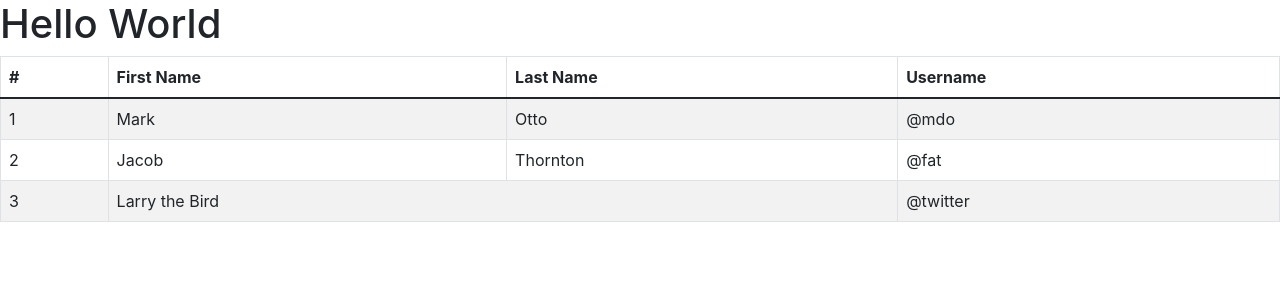
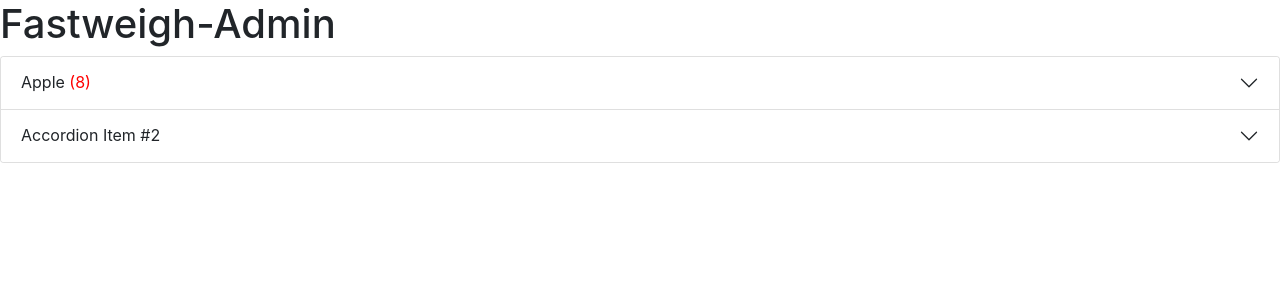
Before and after one commit to ndnghiadn/FastWeigh, a React (Create React App) app: page / in a window 1280 px wide. Shown: the top 300 px of the page. Built offline with nearby package versions, Linux system fonts and the light colour scheme.

Commit message:
update UI

```diff
--- a/src/App.js
+++ b/src/App.js
@@ -1,38 +1,34 @@
-import { Table } from 'react-bootstrap'
+import { Accordion, Button } from 'react-bootstrap'
 
 function App() {
   return (
     <div className="App">
-      <h1>Hello World</h1>
-      <Table striped bordered hover>
-        <thead>
-          <tr>
-            <th>#</th>
-            <th>First Name</th>
-            <th>Last Name</th>
-            <th>Username</th>
-          </tr>
-        </thead>
-        <tbody>
-          <tr>
-            <td>1</td>
-            <td>Mark</td>
-            <td>Otto</td>
-            <td>@mdo</td>
-          </tr>
-          <tr>
-            <td>2</td>
-            <td>Jacob</td>
-            <td>Thornton</td>
-            <td>@fat</td>
-          </tr>
-          <tr>
-            <td>3</td>
-            <td colSpan={2}>Larry the Bird</td>
-            <td>@twitter</td>
-          </tr>
-        </tbody>
-      </Table>
+      <h1>Fastweigh-Admin</h1>
+      <Accordion alwaysOpen>
+        <Accordion.Item eventKey="0">
+          <Accordion.Header>Apple&nbsp;<span style={{color: 'red' }}>(8)</span></Accordion.Header>
+          <Accordion.Body>
+            <div>
+              <Button variant="primary">Add</Button>
+              <Button variant="primary">Edit</Button>
+              <Button variant="danger">Delete</Button>
+            </div>
+            <span>Price: 18.200/kg</span>
+          </Accordion.Body>
+        </Accordion.Item>
+        <Accordion.Item eventKey="1">
+          <Accordion.Header>Accordion Item #2</Accordion.Header>
+          <Accordion.Body>
+            Lorem ipsum dolor sit amet, consectetur adipiscing elit, sed do eiusmod
+            tempor incididunt ut labore et dolore magna aliqua. Ut enim ad minim
+            veniam, quis nostrud exercitation ullamco laboris nisi ut aliquip ex ea
+            commodo consequat. Duis aute irure dolor in reprehenderit in voluptate
+            velit esse cillum dolore eu fugiat nulla pariatur. Excepteur sint occaecat
+            cupidatat non proident, sunt in culpa qui officia deserunt mollit anim id
+            est laborum.
+          </Accordion.Body>
+        </Accordion.Item>
+      </Accordion>
     </div>
   );
 }
```
Also changed, not shown: 1 other file (tests, documents, lock files or other folders).
